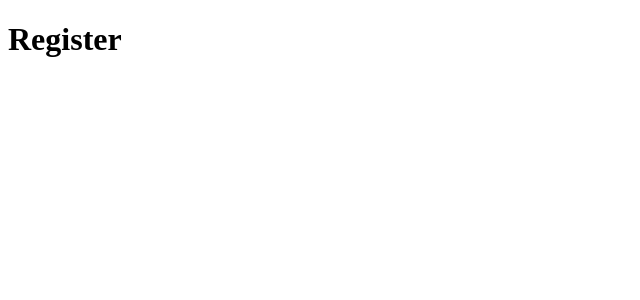
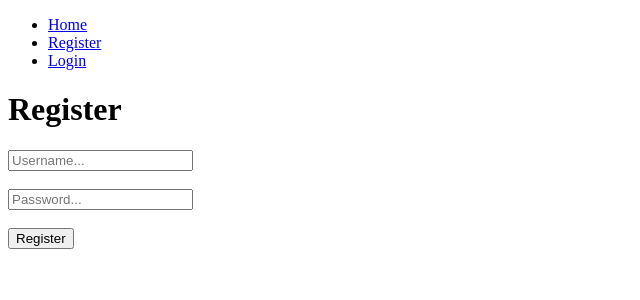
Before and after one commit to githubscientist/fsdwdtb11, a React (Vite) app in the folder client/: page /register in a window 1280 px wide. Shown: the top 300 px of the page, without its empty margins (0-640 px from the left). Built offline with nearby package versions, Linux system fonts and the light colour scheme.

Commit message:
children routes + navigation

```diff
--- a/client/src/pages/Home.jsx
+++ b/client/src/pages/Home.jsx
@@ -2,6 +2,8 @@ const Home = () => {
     return (
         <div>
             <h1>Home</h1>
+            <p>Welcome to the home page. This application is to demonstrate the use of React Router DOM.</p>
+            <em>Click on the links in the navigation bar to navigate to different pages</em>
         </div>
     )
 }
--- a/client/src/pages/Login.jsx
+++ b/client/src/pages/Login.jsx
@@ -2,6 +2,29 @@ const Login = () => {
     return (
         <div>
             <h1>Login</h1>
+            <form>
+                <div>
+                    <input
+                        type="text"
+                        id="username"
+                        name="username"
+                        placeholder="Username..."
+                    />
+                </div>
+                <br />
+                <div>
+                    <input
+                        type="password"
+                        id="password"
+                        name="password"
+                        placeholder="Password..."
+                    />
+                </div>
+                <br />
+                <div>
+                    <button type="submit">Login</button>
+                </div>
+            </form>
         </div>
     )
 }
--- a/client/src/pages/Register.jsx
+++ b/client/src/pages/Register.jsx
@@ -2,6 +2,29 @@ const Register = () => {
     return (
         <div>
             <h1>Register</h1>
+            <form>
+                <div>
+                    <input
+                        type="text"
+                        id="username"
+                        name="username"
+                        placeholder="Username..."
+                    />
+                </div>
+                <br />
+                <div>
+                    <input
+                        type="password"
+                        id="password"
+                        name="password"
+                        placeholder="Password..."
+                    />
+                </div>
+                <br />
+                <div>
+                    <button type="submit">Register</button>
+                </div>
+            </form>
         </div>
     )
 }
--- a/client/src/wrappers/NavWrapper.jsx
+++ b/client/src/wrappers/NavWrapper.jsx
@@ -1,13 +1,13 @@
-import { Outlet } from "react-router-dom";
+import { Link, Outlet } from "react-router-dom";
 
 const NavWrapper = () => {
     return (
         <div>
             <nav>
                 <ul>
-                    <li><a href="/">Home</a></li>
-                    <li><a href="/register">Register</a></li>
-                    <li><a href="/login">Login</a></li>
+                    <li><Link to="/">Home</Link></li>
+                    <li><Link to="/register">Register</Link></li>
+                    <li><Link to="/login">Login</Link></li>
                 </ul>
             </nav>
 
```
Also changed, not shown: client/src/App.jsx (+9 -9 lines).
